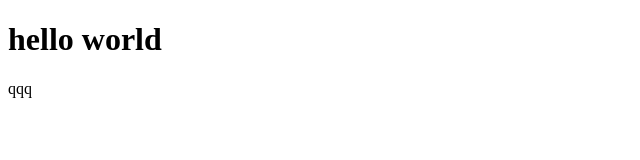
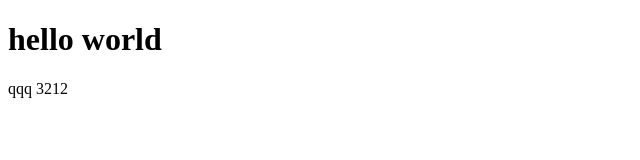
Before and after one commit to Kaavaal/git-sample, a plain HTML site: page index.html in a window 1280 px wide. Shown: the full height of the page, 0-640 px from the left. Drawn offline with Linux system fonts and the light colour scheme.

Commit message:
Revert "wrong 2"
This reverts commit 3d4c0a7d844e0622b446ac5208d2e903afe9bdf3.

```diff
--- a/index.html
+++ b/index.html
@@ -7,6 +7,6 @@
 </head>
 <body>
     <h1>hello world</h1>
-    <span>qqq</span>
+    <span>qqq 3212</span>
 </body>
 </html>
```
